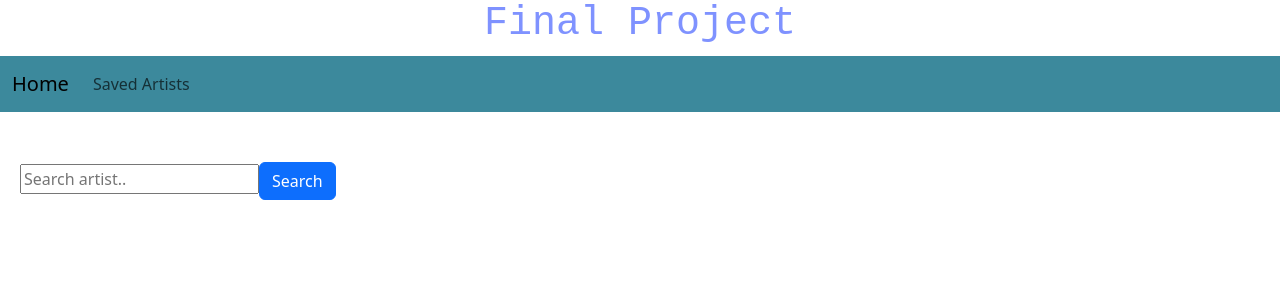
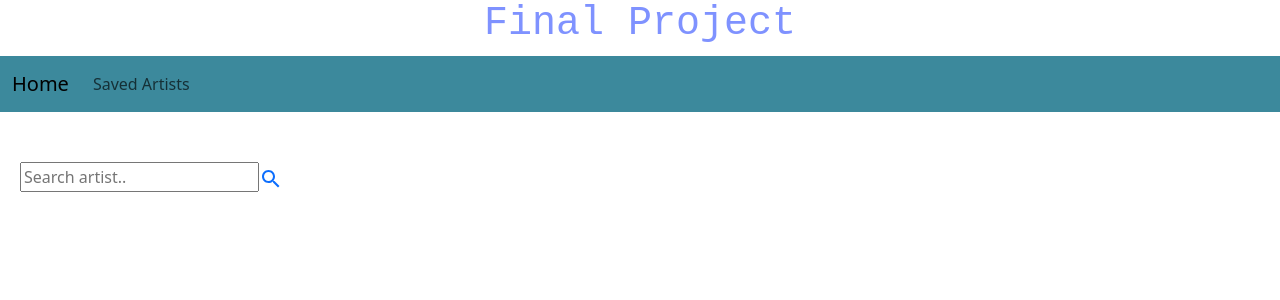
Before and after one commit to mahmouddaabas/DA395A-Final-Project, a React (Create React App) app: page / in a window 1280 px wide. Shown: the top 300 px of the page. Built offline with nearby package versions, Linux system fonts and the light colour scheme.

Commit message:
Changed button in homepage to a magnifying glass

```diff
--- a/src/components/Homepage.js
+++ b/src/components/Homepage.js
@@ -1,6 +1,7 @@
 import React, { useState, useRef } from 'react'
 import { Link } from 'react-router-dom';
 import './styles/Homepage.css';
+import SearchIcon from '@mui/icons-material/Search';
 
 
 export default function Homepage(props) {
@@ -39,8 +40,8 @@ export default function Homepage(props) {
 
       <div className="form-container">
         <input type="text" placeholder="Search artist.." onChange={handleInputChange} ref={searchBarRef}/>
-        <Link className='btn btn-primary' to="/search" state={{ searchValue }}>
-          Search
+        <Link to="/search" state={{ searchValue }}>
+          <SearchIcon />
         </Link>
       </div>
     </div>
```
